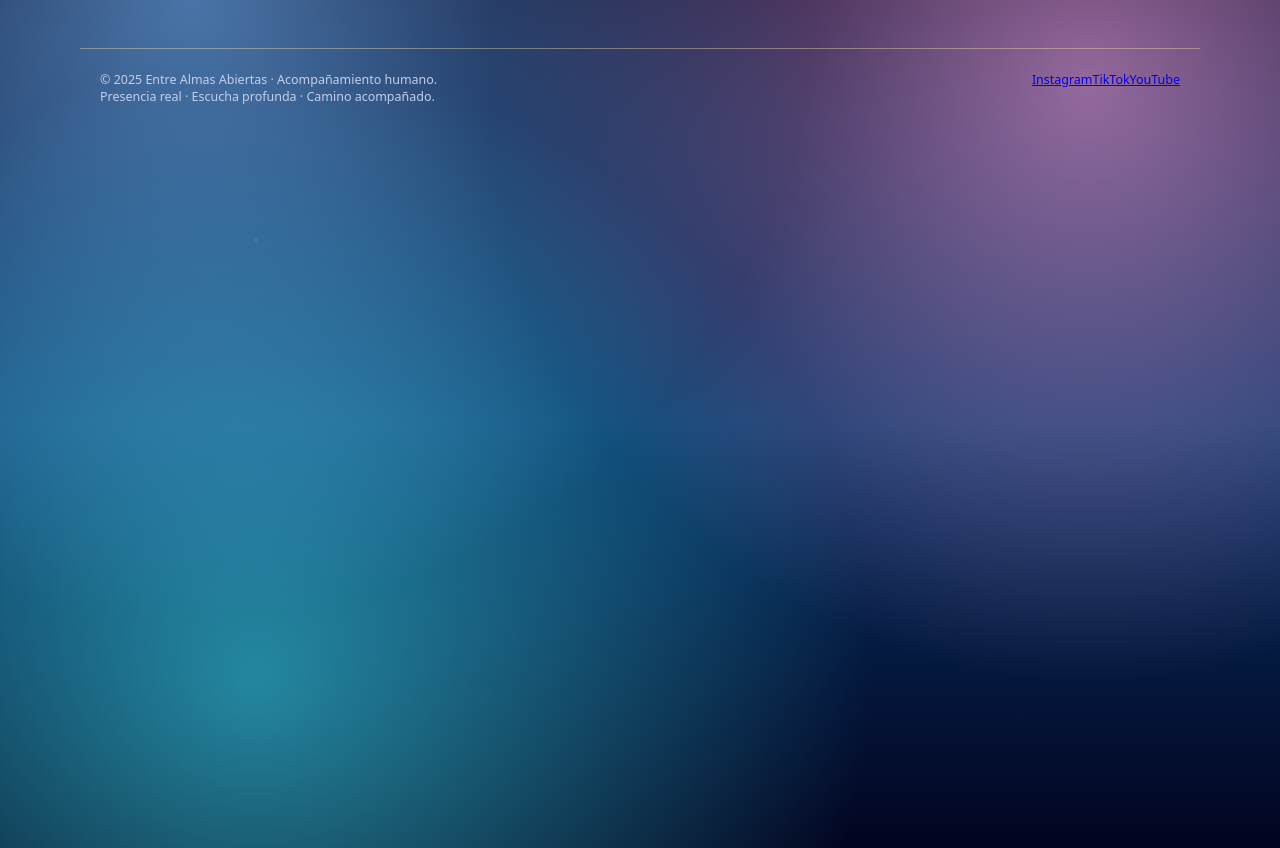
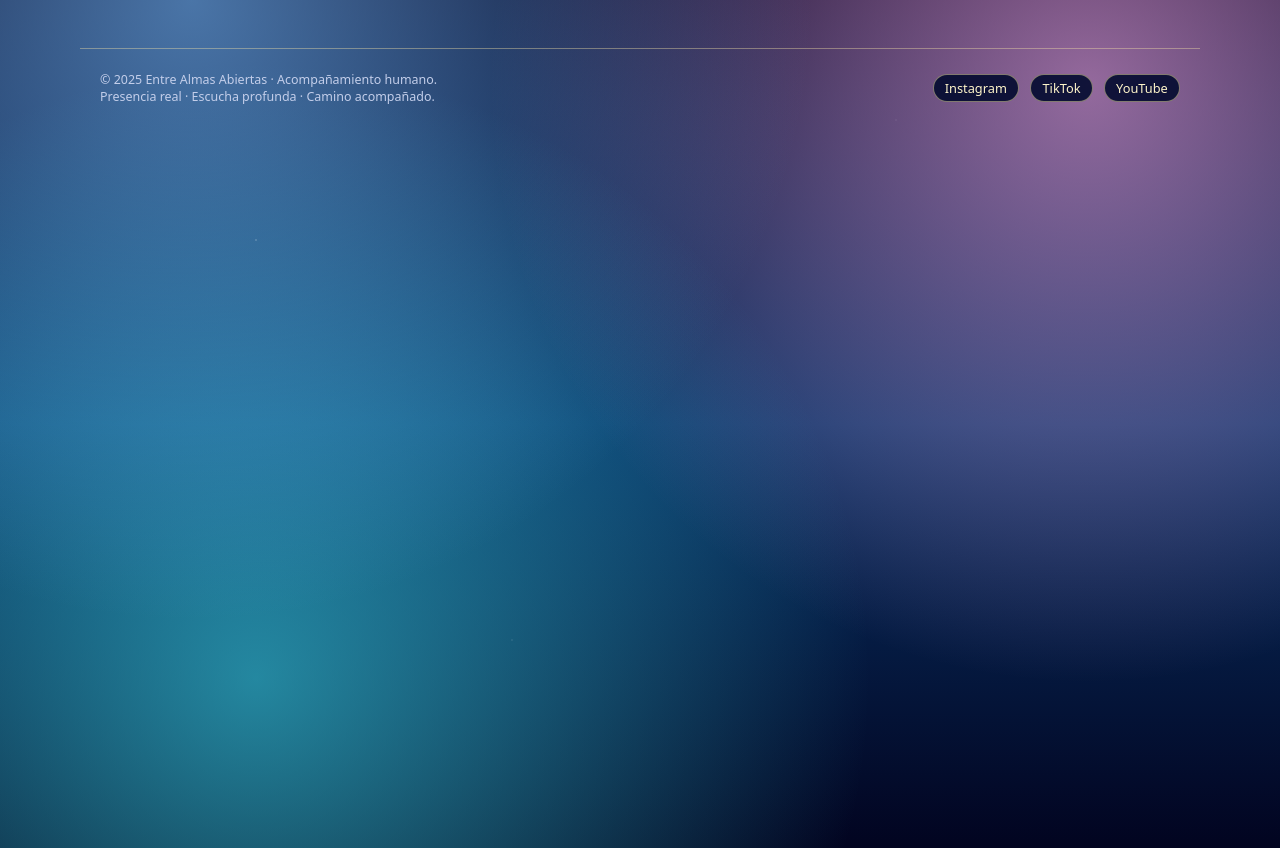
Before and after one commit to lulabtechnology/Entre-almas-abiertas, a Next.js app: page / in a window 1280 px wide. Built offline with nearby package versions, Linux system fonts and the light colour scheme.

Commit message:
Update globals.css

```diff
--- a/app/globals.css
+++ b/app/globals.css
@@ -493,3 +493,32 @@ body {
     padding: 1.6rem 1.4rem;
   }
 }
+/* Enlaces a redes sociales en el footer */
+.social-links {
+  display: flex;
+  flex-wrap: wrap;
+  gap: 0.7rem;
+  align-items: center;
+}
+
+.social-link {
+  font-size: 0.8rem;
+  color: var(--aureya-gold-soft);
+  text-decoration: none;
+  padding: 0.25rem 0.7rem;
+  border-radius: 999px;
+  border: 1px solid rgba(246, 228, 167, 0.5);
+  background: rgba(3, 10, 47, 0.9);
+  transition: background 0.18s ease, color 0.18s ease, box-shadow 0.18s ease;
+}
+
+.social-link:hover {
+  background: linear-gradient(
+    130deg,
+    var(--aureya-pink),
+    var(--aureya-gold),
+    var(--aureya-teal)
+  );
+  color: #040814;
+  box-shadow: 0 0 20px rgba(255, 210, 255, 0.6);
+}
```
